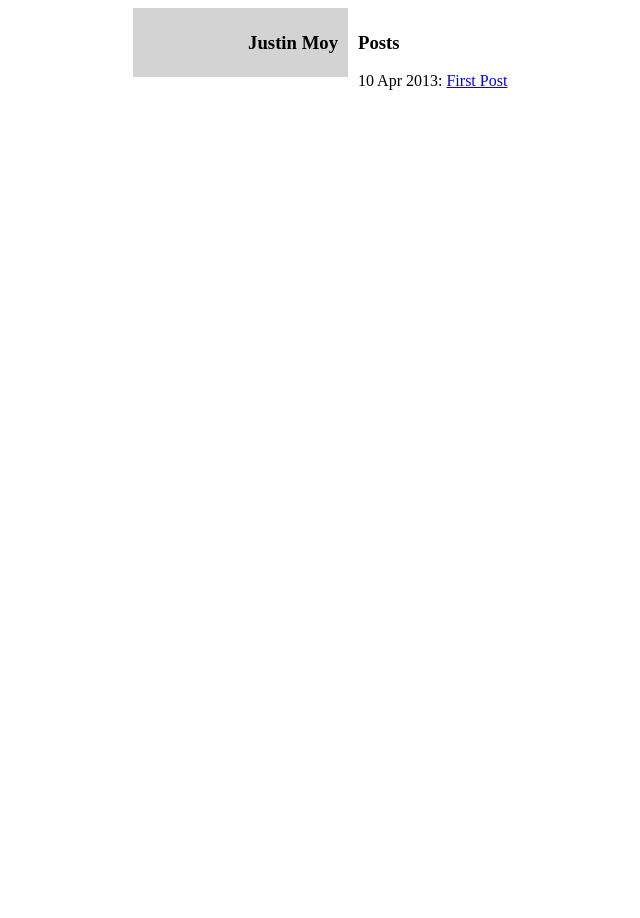
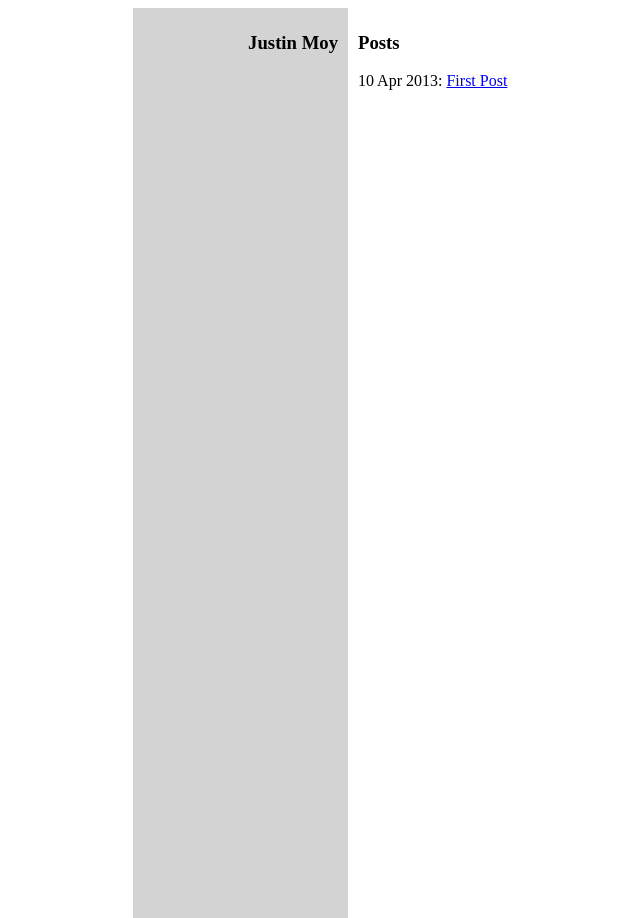
Before and after one commit to justincmoy/joeblow1102.github.io, a Jekyll site: the page built from index.html, in a window 1280 px wide. Shown: the whole page, without its empty margins (123-763 px from the left). Built offline with Jekyll 4.4.1, drawn with Linux system fonts in a browser that asks for light colours.

Commit message:
fix for 100% height with w3c validation

```diff
--- a/css/columns.css
+++ b/css/columns.css
@@ -1,11 +1,10 @@
 html, body {
     height: 100%;
-    min-height: 100%;
 }
 
 #container {
     width: 768px;
-    min-height: 100%;
+    height: 100%;
     margin-left: auto;
     margin-right: auto;
 }
```
